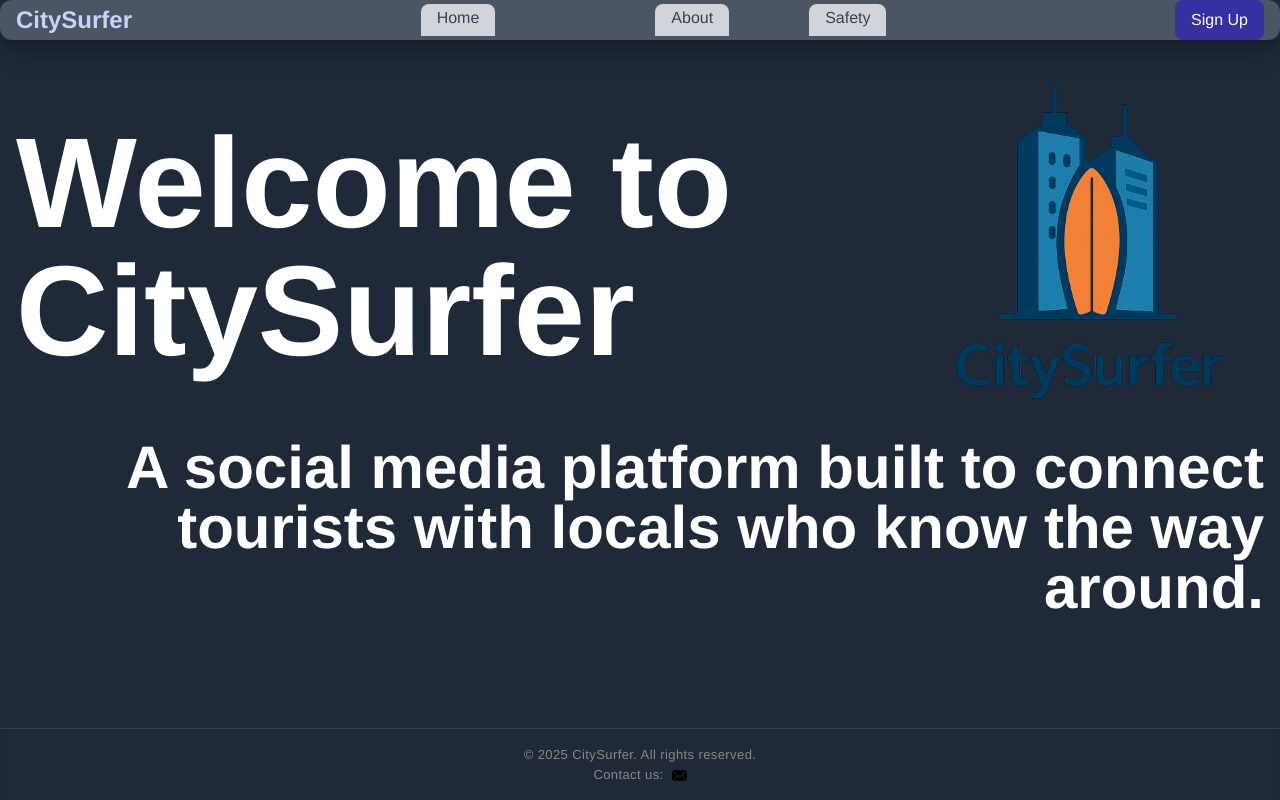
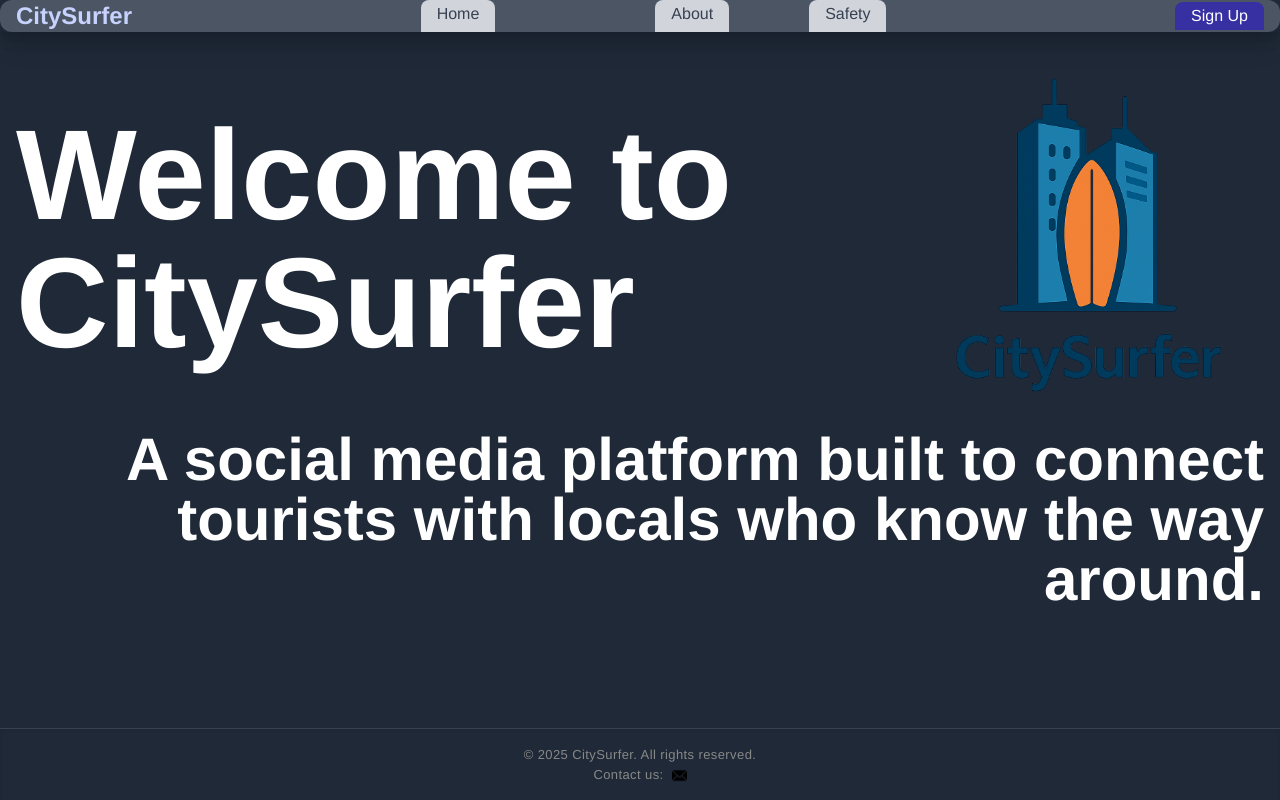
Before and after one commit to ItzJashoo/citysurfer, a React app: page src/landing/index.html in a window 1280 px wide. Built offline with nearby package versions, Linux system fonts and the light colour scheme; some packages are replaced by stand-ins of ours; files whose address does not match are found by name.

Commit message:
small update to sign up button

```diff
--- a/src/landing/index.html
+++ b/src/landing/index.html
@@ -60,8 +60,8 @@
       </div>
 
       <!-- Desktop Sign Up -->
-      <div class="hidden md:flex items-center space-x-4">
-        <a href="./login.html" class="bg-indigo-800 text-white px-4 py-2 rounded-lg hover:bg-blue-900 transition-colors duration-300">Sign Up</a>
+      <div class="hidden md:flex items-center h-full space-x-4">
+        <a href="./login.html" class="bg-indigo-800 text-white hover:bg-blue-900 transition-colors px-4 py-0.5 rounded-t-lg flex items-center h-full duration-300">Sign Up</a>
       </div>
 
       <!-- Mobile Menu -->
@@ -98,7 +98,7 @@
     <section id="Safety-section" class="hidden text-white mt-8">
       <h1 class="text-5xl font-bold mb-4">Safety</h1>
       <p class="text-xl">
-        Explore local experiences, guided adventures, food tours, and more — all powered by our trusted community of locals. Both parties will be screened and all communication regarding meeting locations should be discussed on the Surfboard (CitySurfer's Dashboard).
+        Explore local experiences, guided adventures, food tours, and more — all powered by our trusted community of locals. Both parties will be screened and all communication regarding meeting locations should be discussed on the SurfBoard Platform.
       </p>
     </section>
   </main>
```
Also changed, not shown: dist/landing.html.
